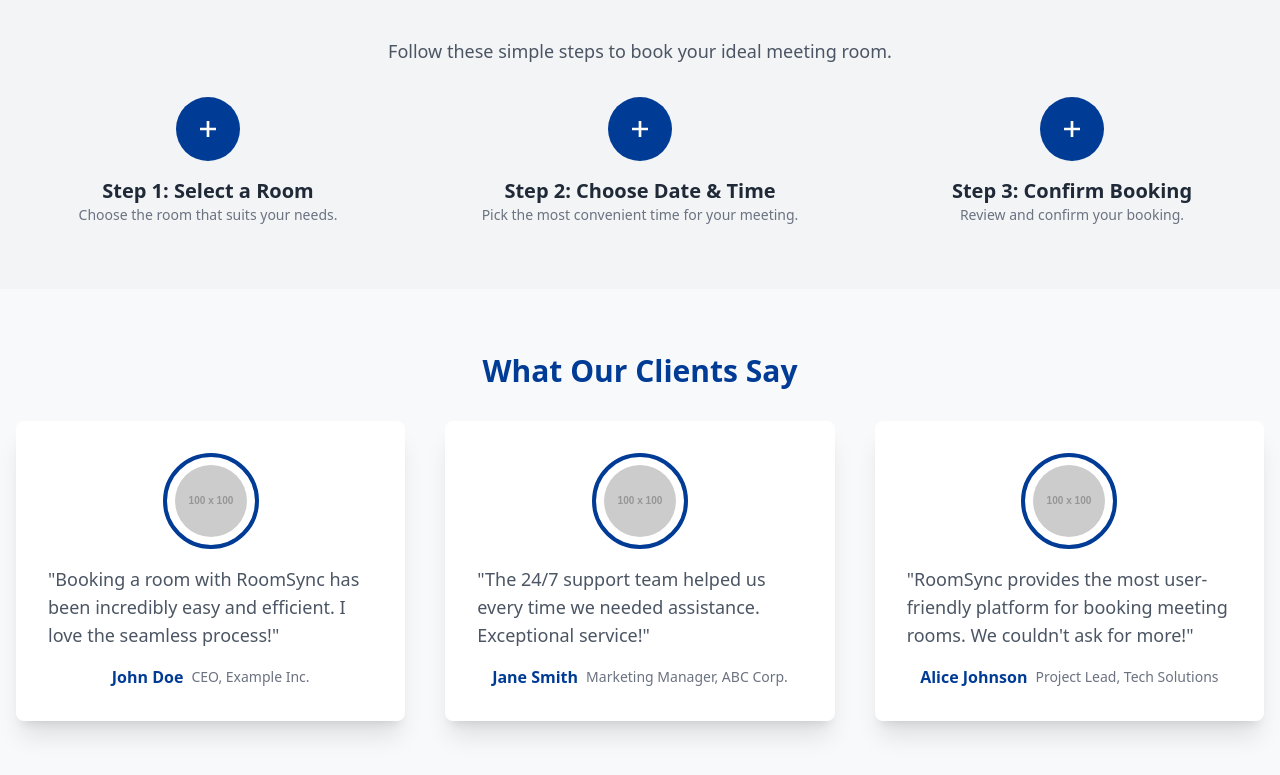
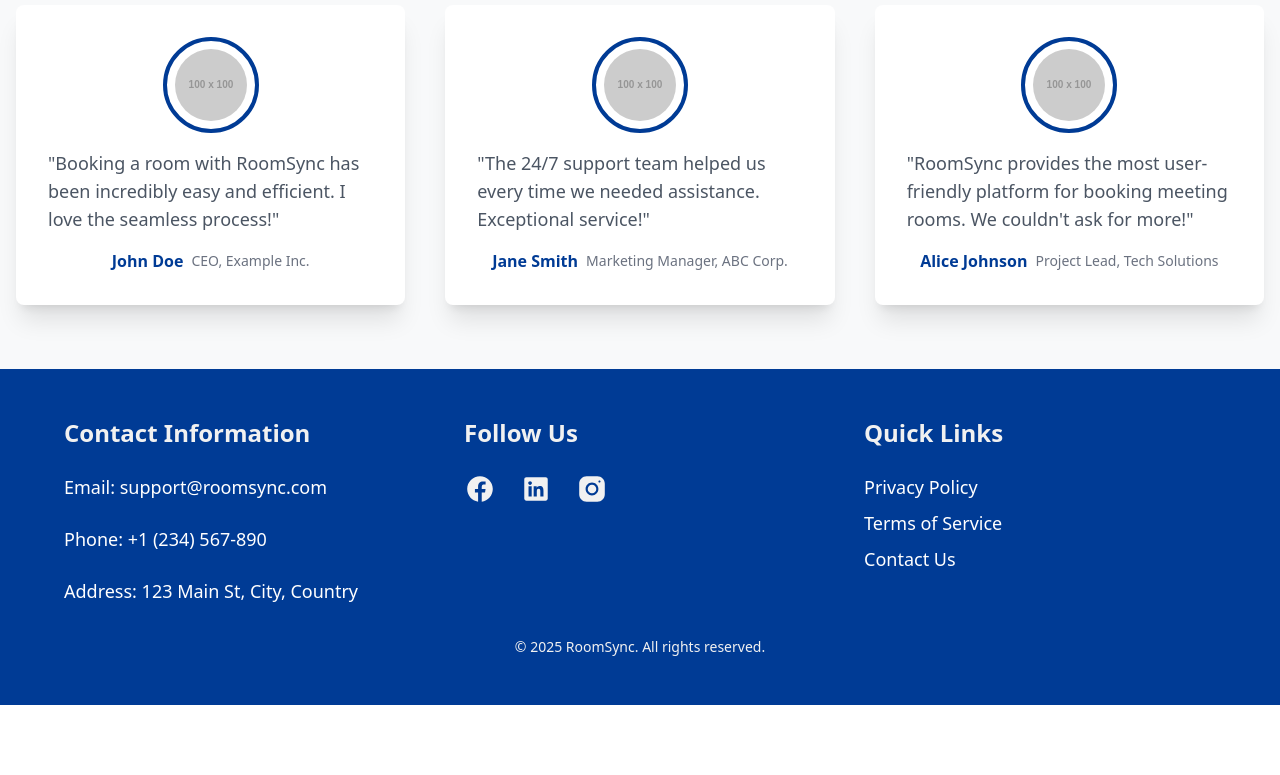
Before and after one commit to produzzal/RoomSync, a React (Vite) app: page / in a window 1280 px wide. Shown: the part 1891-2666 px from the top of the page. After the commit the page ends 2596 px from the top, so only its background shows below. Built offline with nearby package versions, Linux system fonts and the light colour scheme.

Commit message:
footer added

```diff
--- a/src/App.tsx
+++ b/src/App.tsx
@@ -1,11 +1,13 @@
 import { Outlet } from "react-router-dom";
 import Navbar from "./components/layout/Navbar";
+import Footer from "./components/layout/Footer";
 
 function App() {
   return (
     <>
       <Navbar />
       <Outlet />
+      <Footer />
     </>
   );
 }
--- /dev/null
+++ b/src/components/layout/Footer.tsx
@@ -0,0 +1,124 @@
+import React from "react";
+
+const Footer: React.FC = () => {
+  return (
+    <footer className="bg-[#003B95] text-white py-12">
+      <div className="container mx-auto px-6 sm:px-8 lg:px-16">
+        <div className="grid grid-cols-1 sm:grid-cols-2 lg:grid-cols-3 gap-12">
+          {/* Contact Information */}
+          <div className="space-y-6 text-left sm:text-left lg:text-left">
+            <h3 className="text-2xl font-bold text-[#F1F1F1]">
+              Contact Information
+            </h3>
+            <p className="text-lg">
+              Email:{" "}
+              <a
+                href="mailto:support@roomsync.com"
+                className="hover:text-[#F1F1F1]"
+              >
+                support@roomsync.com
+              </a>
+            </p>
+            <p className="text-lg">
+              Phone:{" "}
+              <a href="tel:+1234567890" className="hover:text-[#F1F1F1]">
+                +1 (234) 567-890
+              </a>
+            </p>
+            <p className="text-lg">Address: 123 Main St, City, Country</p>
+          </div>
+
+          {/* Social Media Links */}
+          <div className="space-y-6 text-left sm:text-left lg:text-left">
+            <h3 className="text-2xl font-bold text-[#F1F1F1]">Follow Us</h3>
+            <div className="flex justify-start space-x-6 flex-wrap">
+              <a
+                href="https://facebook.com"
+                target="_blank"
+                rel="noopener noreferrer"
+                className="text-[#F1F1F1] hover:text-[#F1F1F1] transition-all duration-300"
+              >
+                <svg
+                  xmlns="http://www.w3.org/2000/svg"
+                  className="w-8 h-8"
+                  viewBox="0 0 30 30"
+                  fill="currentColor"
+                >
+                  <path d="M15,3C8.373,3,3,8.373,3,15c0,6.016,4.432,10.984,10.206,11.852V18.18h-2.969v-3.154h2.969v-2.099c0-3.475,1.693-5,4.581-5 c1.383,0,2.115,0.103,2.461,0.149v2.753h-1.97c-1.226,0-1.654,1.163-1.654,2.473v1.724h3.593L19.73,18.18h-3.106v8.697 C22.481,26.083,27,21.075,27,15C27,8.373,21.627,3,15,3z"></path>
+                </svg>
+              </a>
+              <a
+                href="https://linkedin.com"
+                target="_blank"
+                rel="noopener noreferrer"
+                className="text-[#F1F1F1] hover:text-[#F1F1F1] transition-all duration-300"
+              >
+                <svg
+                  xmlns="http://www.w3.org/2000/svg"
+                  className="w-8 h-8"
+                  viewBox="0 0 30 30"
+                  fill="currentColor"
+                >
+                  <path d="M24,4H6C4.895,4,4,4.895,4,6v18c0,1.105,0.895,2,2,2h18c1.105,0,2-0.895,2-2V6C26,4.895,25.105,4,24,4z M10.954,22h-2.95 v-9.492h2.95V22z M9.449,11.151c-0.951,0-1.72-0.771-1.72-1.72c0-0.949,0.77-1.719,1.72-1.719c0.948,0,1.719,0.771,1.719,1.719 C11.168,10.38,10.397,11.151,9.449,11.151z M22.004,22h-2.948v-4.616c0-1.101-0.02-2.517-1.533-2.517 c-1.535,0-1.771,1.199-1.771,2.437V22h-2.948v-9.492h2.83v1.297h0.04c0.394-0.746,1.356-1.533,2.791-1.533 c2.987,0,3.539,1.966,3.539,4.522V22z"></path>
+                </svg>
+              </a>
+              <a
+                href="https://instagram.com"
+                target="_blank"
+                rel="noopener noreferrer"
+                className="text-[#F1F1F1] hover:text-[#F1F1F1] transition-all duration-300"
+              >
+                <svg
+                  xmlns="http://www.w3.org/2000/svg"
+                  className="w-8 h-8"
+                  viewBox="0 0 30 30"
+                  fill="currentColor"
+                >
+                  <path d="M 9.9980469 3 C 6.1390469 3 3 6.1419531 3 10.001953 L 3 20.001953 C 3 23.860953 6.1419531 27 10.001953 27 L 20.001953 27 C 23.860953 27 27 23.858047 27 19.998047 L 27 9.9980469 C 27 6.1390469 23.858047 3 19.998047 3 L 9.9980469 3 z M 22 7 C 22.552 7 23 7.448 23 8 C 23 8.552 22.552 9 22 9 C 21.448 9 21 8.552 21 8 C 21 7.448 21.448 7 22 7 z M 15 9 C 18.309 9 21 11.691 21 15 C 21 18.309 18.309 21 15 21 C 11.691 21 9 18.309 9 15 C 9 11.691 11.691 9 15 9 z M 15 11 A 4 4 0 0 0 11 15 A 4 4 0 0 0 15 19 A 4 4 0 0 0 19 15 A 4 4 0 0 0 15 11 z"></path>
+                </svg>
+              </a>
+            </div>
+          </div>
+
+          {/* Additional Links */}
+          <div className="space-y-6 text-left sm:text-left lg:text-left">
+            <h3 className="text-2xl font-bold text-[#F1F1F1]">Quick Links</h3>
+            <ul className="space-y-2 text-lg">
+              <li>
+                <a
+                  href="/privacy-policy"
+                  className="hover:underline hover:text-[#F1F1F1] transition-all duration-300"
+                >
+                  Privacy Policy
+                </a>
+              </li>
+              <li>
+                <a
+                  href="/terms-of-service"
+                  className="hover:underline hover:text-[#F1F1F1] transition-all duration-300"
+                >
+                  Terms of Service
+                </a>
+              </li>
+              <li>
+                <a
+                  href="/contact-us"
+                  className="hover:underline hover:text-[#F1F1F1] transition-all duration-300"
+                >
+                  Contact Us
+                </a>
+              </li>
+            </ul>
+          </div>
+        </div>
+
+        {/* Footer Bottom */}
+        <div className="mt-8 text-center text-sm text-[#F1F1F1]">
+          <p>&copy; 2025 RoomSync. All rights reserved.</p>
+        </div>
+      </div>
+    </footer>
+  );
+};
+
+export default Footer;
--- a/src/components/section/Header.tsx
+++ b/src/components/section/Header.tsx
@@ -2,13 +2,21 @@ import React from "react";
 
 const Header: React.FC = () => {
   return (
-    <div className="hero min-h-screen bg-white ">
-      <div className="hero-content text-center text-neutral-content">
+    <div
+      className="hero bg-cover bg-center relative"
+      style={{
+        backgroundImage:
+          'url("https://i.ibb.co.com/8m4YLtJ/240-F-80911186-Ro-BCsy-Lr-NTr-G7-Y1-EOy-Csa-CJO5-Dy-Hg-Tox.jpg")', // Your background image URL
+      }}
+    >
+      <div className="absolute inset-0 bg-black opacity-40"></div>{" "}
+      {/* Overlay for contrast */}
+      <div className="hero-content text-center text-neutral-content relative z-10 px-6 sm:px-8 lg:px-16 py-12">
         <div className="max-w-md">
-          <h1 className="mb-5 text-5xl font-bold text-[#333333]">
+          <h1 className="mb-5 text-5xl font-bold text-white text-shadow-md">
             Book Your Ideal Meeting Room with Ease
           </h1>
-          <p className="mb-5 text-lg text-[#333333]">
+          <p className="mb-5 text-lg text-white text-shadow-md">
             Efficient, hassle-free room booking for all your meeting needs.
           </p>
           <a
```
